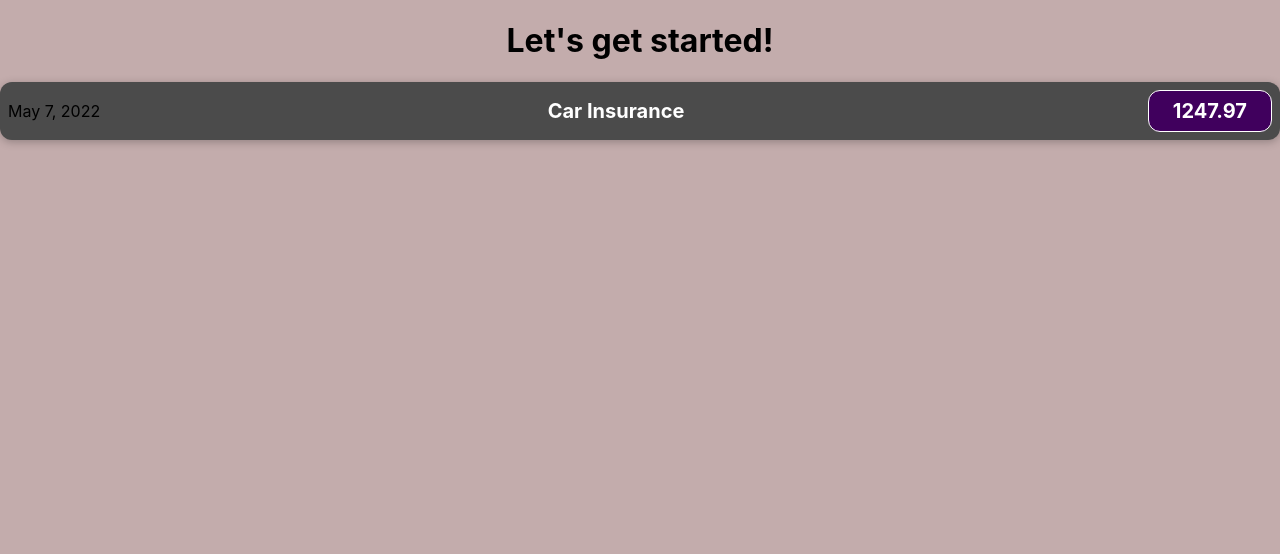
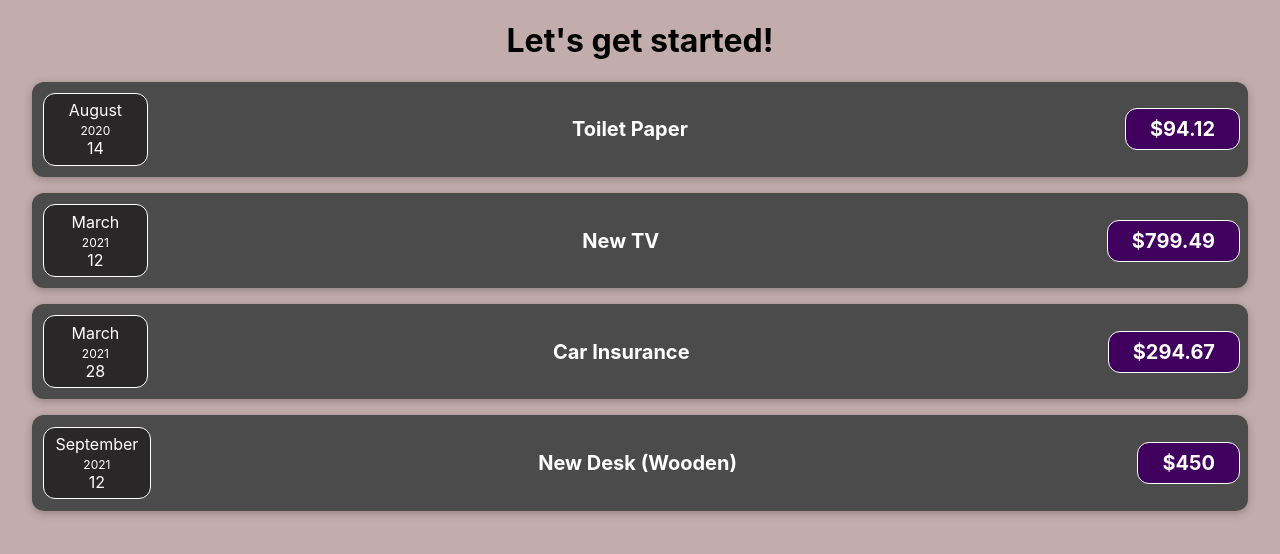
Before and after one commit to chrisziegler/maxreact-05072022, a React (Create React App) app: page / in a window 1280 px wide. Shown: the top 554 px of the page. Built offline with nearby package versions, Linux system fonts and the light colour scheme.

Commit message:
Refactored and added static data

```diff
--- a/src/App.js
+++ b/src/App.js
@@ -1,11 +1,32 @@
-import ExpenseItems from './coomponents/ExpenseItems'
+import Expenses from './components/Expenses'
 import './App.css'
 
 function App() {
+  const expenses = [
+    {
+      id: 'e1',
+      title: 'Toilet Paper',
+      amount: 94.12,
+      date: new Date(2020, 7, 14),
+    },
+    { id: 'e2', title: 'New TV', amount: 799.49, date: new Date(2021, 2, 12) },
+    {
+      id: 'e3',
+      title: 'Car Insurance',
+      amount: 294.67,
+      date: new Date(2021, 2, 28),
+    },
+    {
+      id: 'e4',
+      title: 'New Desk (Wooden)',
+      amount: 450,
+      date: new Date(2021, 8, 12),
+    },
+  ]
   return (
     <div className="App">
       <h1>Let's get started!</h1>
-      <ExpenseItems />
+      <Expenses expenses={expenses} />
     </div>
   )
 }
--- /dev/null
+++ b/src/components/ExpenseDate.css
@@ -0,0 +1,22 @@
+.expense-date {
+  background: rgb(41, 39, 39);
+  min-width: 5em;
+  border-radius: 12px;
+  border: 1px solid white;
+  color: white;
+  margin: 0.2em;
+  padding: 0.4em 0.7em ;
+}
+
+.expense-date__year {
+  font-size: 0.75em;
+  padding-top: 3px;
+}
+.expense-month {
+  font-size: 0.75em;
+  font-weight: bold;
+}
+.expense-day {
+  font-size: 1.5em;
+  font-weight: bold;
+}
--- /dev/null
+++ b/src/components/ExpenseDate.js
@@ -0,0 +1,16 @@
+import './ExpenseDate.css'
+
+const ExpenseDate = ({ date }) => {
+  const month = date.toLocaleString('en-US', { month: 'long' })
+  const year = date.getFullYear()
+  const day = date.toLocaleString('en-US', { day: '2-digit' })
+  return (
+    <div className="expense-date">
+      <div>{month}</div>
+      <div className="expense-date__year">{year}</div>
+      <div>{day}</div>
+    </div>
+  )
+}
+
+export default ExpenseDate
--- a/src/coomponents/ExpenseItems.css
+++ b/src/components/ExpenseItems.css
@@ -1,10 +1,10 @@
 .expense-item {
   display: flex;
-  justify-content: space-between;
+  /* justify-content: space-between; */
   align-items: center;
   box-shadow: 0 2px 8px rgba(0, 0, 0, 0.25);
   padding: 0.5rem;
-  margin: 1rem 0;
+  margin: 1rem 2rem;
   border-radius: 12px;
   background-color: #4b4b4b;
 }
@@ -41,8 +41,7 @@
   .expense-item__description {
     flex-direction: row;
     align-items: center;
-    justify-content: flex-start;
-    flex: 1;
+    justify-content: space-between;
   }
 
   .expense-item__description h2 {
--- /dev/null
+++ b/src/components/ExpenseItems.js
@@ -0,0 +1,16 @@
+import ExpenseDate from './ExpenseDate'
+import './ExpenseItems.css'
+
+const ExpenseItems = ({ title, amount, date }) => {
+  return (
+    <div className="expense-item">
+      <ExpenseDate date={date} />
+      <div className="expense-item__description">
+        <h2>{title}</h2>
+        <div className="expense-item__price">${amount}</div>
+      </div>
+    </div>
+  )
+}
+
+export default ExpenseItems
--- /dev/null
+++ b/src/components/Expenses.js
@@ -0,0 +1,18 @@
+import ExpenseItems from './ExpenseItems'
+
+const Expenses = ({ expenses }) => {
+  return (
+    <div>
+      {expenses.map(item => (
+        <ExpenseItems
+          key={item.id}
+          title={item.title}
+          amount={item.amount}
+          date={item.date}
+        />
+      ))}
+    </div>
+  )
+}
+
+export default Expenses
--- a/src/coomponents/ExpenseItems.js
+++ /dev/null
@@ -1,16 +0,0 @@
-import React from 'react'
-import './ExpenseItems.css'
-
-const ExpenseItems = () => {
-  return (
-    <div className="expense-item">
-      <div>May 7, 2022</div>
-      <div className="expense-item__description">
-        <h2>Car Insurance</h2>
-        <div className="expense-item__price">1247.97</div>
-      </div>
-    </div>
-  )
-}
-
-export default ExpenseItems
--- a/src/index.js
+++ b/src/index.js
@@ -1,11 +1,11 @@
-import React from 'react'
+import { StrictMode } from 'react'
 import ReactDOM from 'react-dom/client'
 import './index.css'
 import App from './App'
 
 const root = ReactDOM.createRoot(document.getElementById('root'))
 root.render(
-  <React.StrictMode>
+  <StrictMode>
     <App />
-  </React.StrictMode>,
+  </StrictMode>,
 )
```
